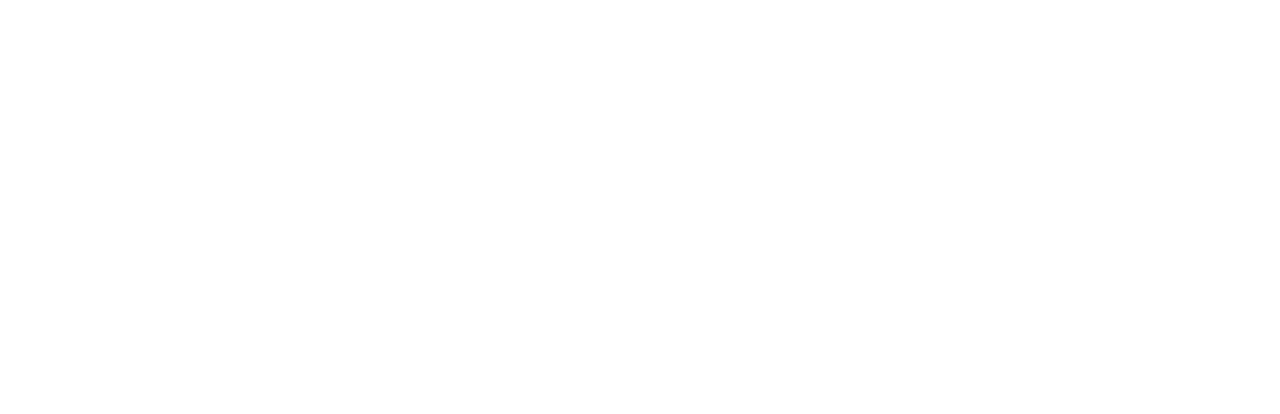
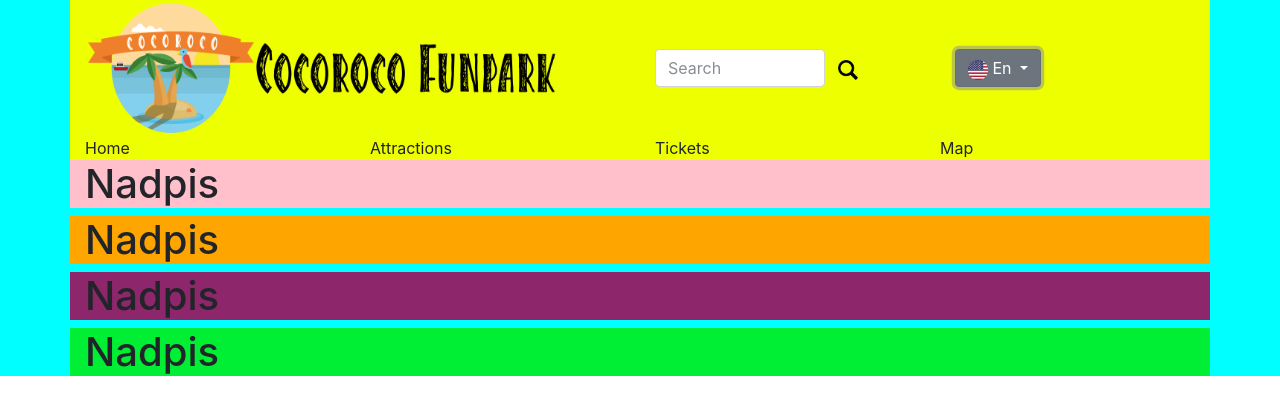
Before and after one commit to danecsvk/icp, a plain HTML site: page index.html in a window 1280 px wide. Drawn offline with nearby package versions, Linux system fonts and the light colour scheme.

Commit message:
prve velke práce na headery

```diff
--- a/index.html
+++ b/index.html
@@ -14,6 +14,69 @@
 </head>
 
 <body>
+    <div class="container-fluid main-page" style="background-color:aqua;">
+
+        <div class="container header " style="background-color:rgb(238, 255, 0);">
+            <div class="row logo align-middle">
+                <div class="col-sm-10 col-lg-6 form-inline ">
+                    <a href="index.html" style="margin:3px;"><img src="public/img/logo.png" alt="Logo" height="130px" width="480px"></a>
+                </div>
+
+                <form class="form-inline my-2 my-lg-0 col-sm-7 col-lg-3">
+                    <input class="form-control col-8" type="search" placeholder="Search" aria-label="Search">
+                    <button class="btn btn-link col-2 search-button" type="submit"><img src="public/img/search.png" alt="Search Image" height="20px"></button>
+                </form>
+
+                <div class="form-inline col-sm-3 col-lg-1">
+                    <div class="dropdown show col-sm-5 col-lg-1">
+                        <a class="btn btn-secondary dropdown-toggle" href="#" role="button" id="dropdownMenuLink" data-toggle="dropdown" aria-haspopup="true" aria-expanded="false">
+                            <img src="public/img/us-language.png" alt="US Flag" height="20px"> En
+                        </a>
+
+                        <div class="dropdown-menu" aria-labelledby="dropdownMenuLink">
+                            <a class="dropdown-item" href="#"><img src="public/img/us-language.png" alt="US Flag" height="20px"> En</a>
+                            <a class="dropdown-item" href="#"><img src="public/img/us-language.png" alt="US Flag" height="20px"> En</a>
+                            <a class="dropdown-item" href="#"><img src="public/img/us-language.png" alt="US Flag" height="20px"> En</a>
+                        </div>
+                    </div>
+                </div>
+
+            </div>
+            <div class="row header-menu">
+                <div class="col-sm">
+                    Home
+                </div>
+                <div class="col-sm">
+                    Attractions
+                </div>
+                <div class="col-sm">
+                    Tickets
+                </div>
+                <div class="col-sm">
+                    Map
+                </div>
+            </div>
+        </div>
+
+        <div class="container events" style="background-color:pink">
+            <h1>Nadpis</h1>
+        </div>
+
+        <div class="container infopanel" style="background-color:orange">
+            <h1>Nadpis</h1>
+        </div>
+
+        <div class="container footer" style="background-color:rgb(141, 38, 107)">
+            <h1>Nadpis</h1>
+        </div>
+
+        <div class="container main" style="background-color:rgb(0, 238, 52)">
+            <h1>Nadpis</h1>
+        </div>
+    </div>
+
+
+
     <script src="https://code.jquery.com/jquery-3.2.1.slim.min.js" integrity="sha384-KJ3o2DKtIkvYIK3UENzmM7KCkRr/rE9/Qpg6aAZGJwFDMVNA/GpGFF93hXpG5KkN" crossorigin="anonymous"></script>
     <script src="https://cdnjs.cloudflare.com/ajax/libs/popper.js/1.12.3/umd/popper.min.js" integrity="sha384-vFJXuSJphROIrBnz7yo7oB41mKfc8JzQZiCq4NCceLEaO4IHwicKwpJf9c9IpFgh" crossorigin="anonymous"></script>
     <script src="https://maxcdn.bootstrapcdn.com/bootstrap/4.0.0-beta.2/js/bootstrap.min.js" integrity="sha384-alpBpkh1PFOepccYVYDB4do5UnbKysX5WZXm3XxPqe5iKTfUKjNkCk9SaVuEZflJ" crossorigin="anonymous"></script>
--- /dev/null
+++ b/public/css/styles.css
@@ -0,0 +1,3 @@
+.search-button {
+    background-color: rgb(238, 255, 0);
+}
```
Also changed, not shown: public/img/language-us.gif (added), public/img/logo.png (added), public/img/logo.svg (added), public/img/search.png (added), public/img/us-language.png (added), 1 other file.
